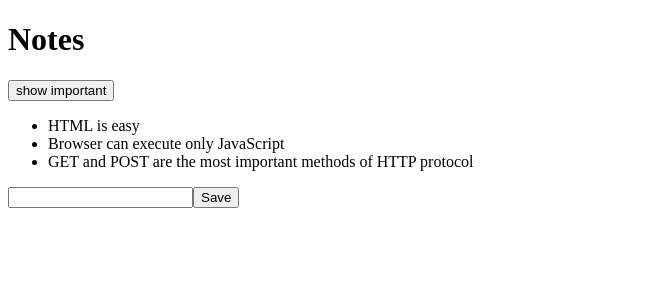
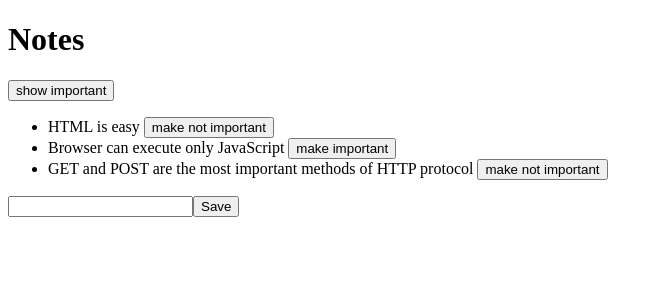
Before and after one commit to eyc94/full-stack-open, a React (Create React App) app in the folder 02. Communicating With Server/notes-frontend/: page / in a window 1280 px wide. Shown: the top 300 px of the page, without its empty margins (0-663 px from the left). Built offline with nearby package versions, Linux system fonts and the light colour scheme; data requests are answered from the project's data file.

Commit message:
Changing the Importance of Notes

```diff
--- a/02. Communicating With Server/notes-frontend/src/App.js
+++ b/02. Communicating With Server/notes-frontend/src/App.js
@@ -31,6 +31,16 @@ const App = (props) => {
       });
   };
 
+  const toggleImportanceOf = (id) => {
+    const url = `http://localhost:3001/notes/${id}`;
+    const note = notes.find(n => n.id === id);
+    const changedNote = { ...note, important: !note.important };
+
+    axios.put(url, changedNote).then(response => {
+      setNotes(notes.map(note => note.id !== id ? note : response.data));
+    });
+  };
+
   const handleNoteChange = (event) => {
     setNewNote(event.target.value);
   };
@@ -49,7 +59,7 @@ const App = (props) => {
       </div>
       <ul>
         {notesToShow.map(note =>
-          <Note key={note.id} note={note} />
+          <Note key={note.id} note={note} toggleImportance={() => toggleImportanceOf(note.id)} />
         )}
       </ul>
       <form onSubmit={addNote}>
--- a/02. Communicating With Server/notes-frontend/src/components/Note.js
+++ b/02. Communicating With Server/notes-frontend/src/components/Note.js
@@ -1,6 +1,11 @@
-const Note = ({ note }) => {
+const Note = ({ note, toggleImportance }) => {
+  const label = note.important
+    ? 'make not important' : 'make important';
+
   return (
-    <li>{note.content}</li>
+    <li>
+      {note.content} <button onClick={toggleImportance}>{label}</button>
+    </li>
   );
 };
 
```
